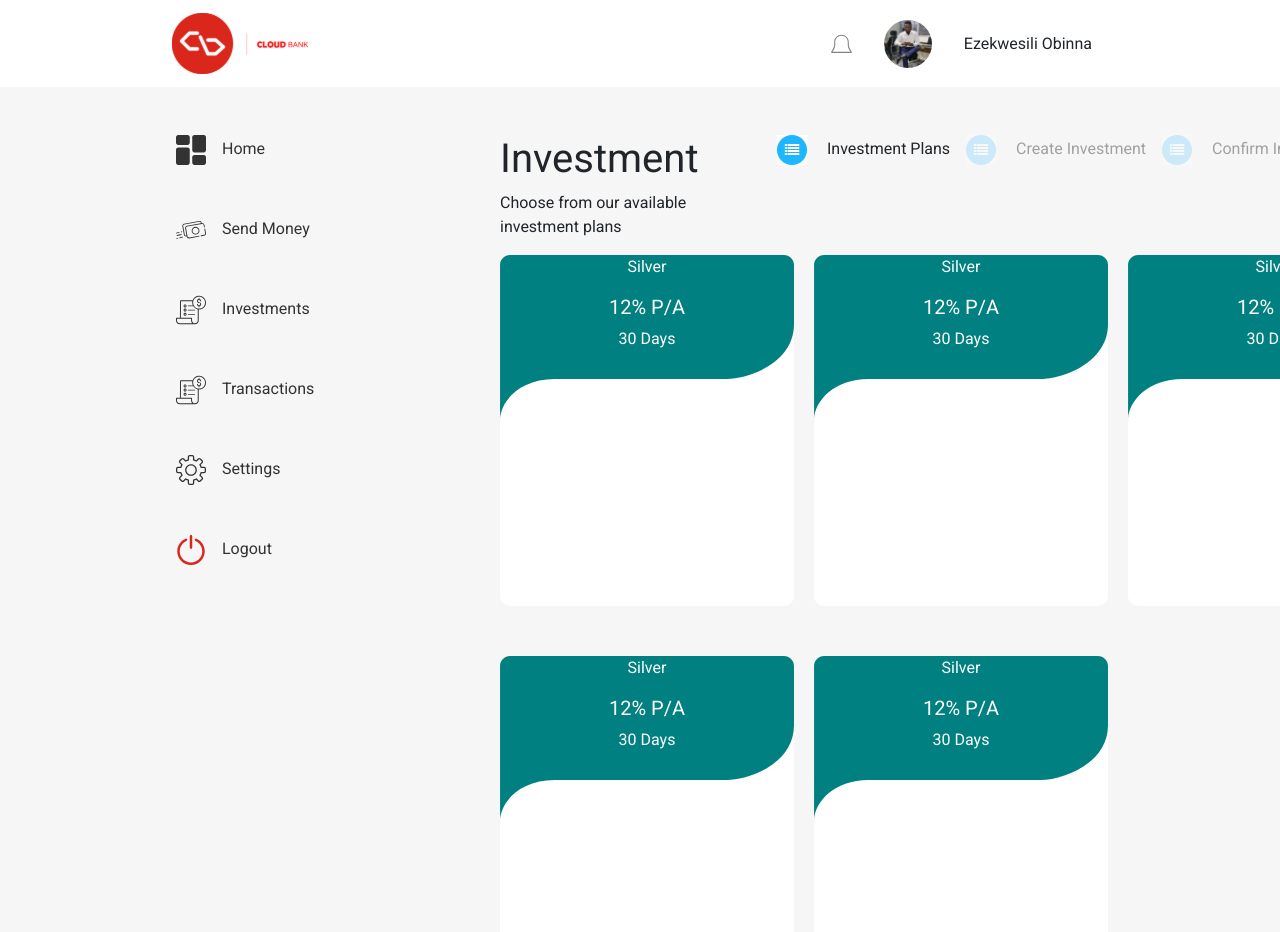
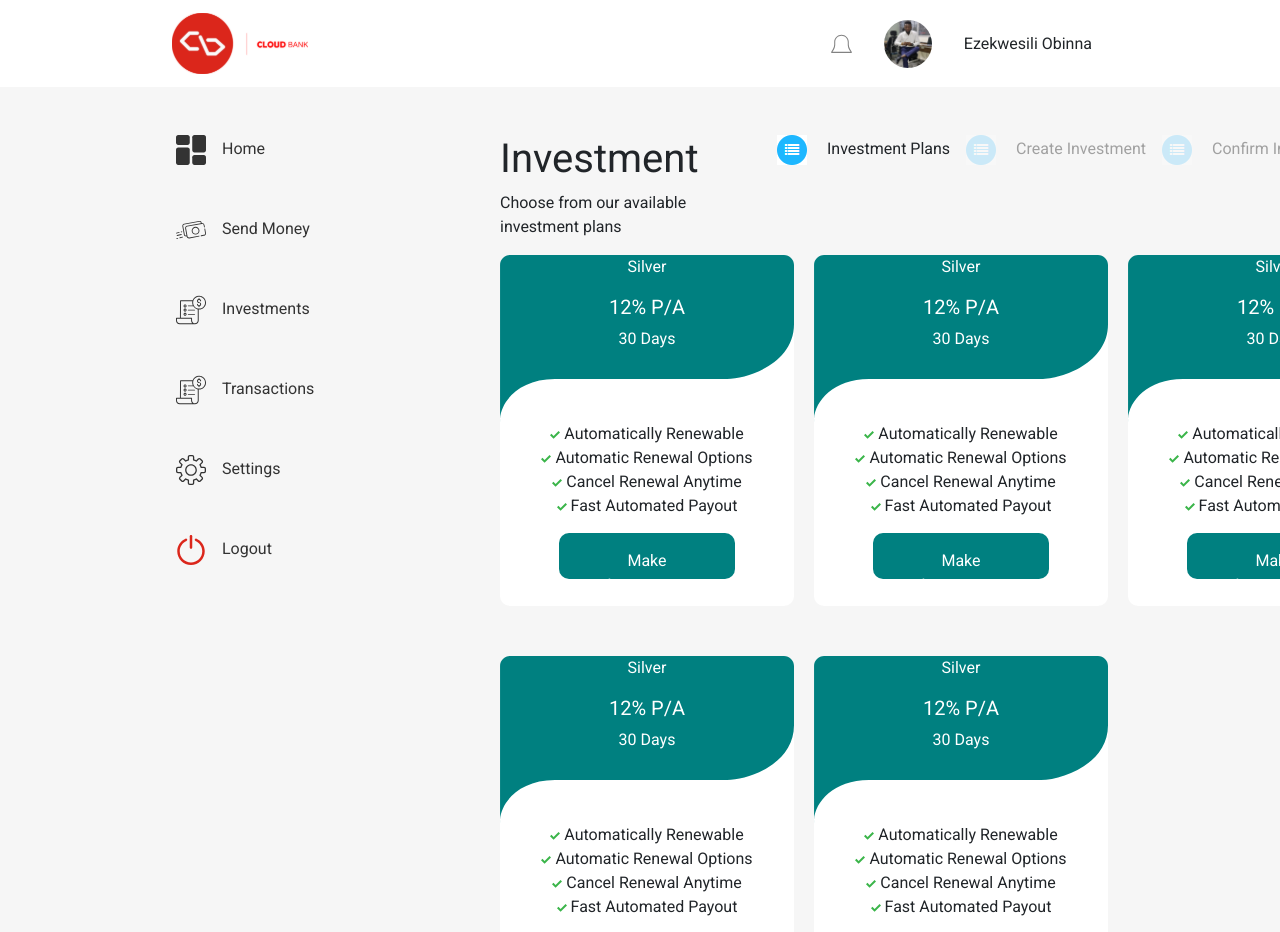
Before and after one commit to DamiCode18/Miraton_Assessment, a Vue app: page /investments in a window 1280 px wide. Shown: the top 932 px of the page. Built offline with nearby package versions, Linux system fonts and the light colour scheme.

Commit message:
investment page added

```diff
--- a/src/views/Investments.vue
+++ b/src/views/Investments.vue
@@ -25,6 +25,13 @@
           <h5>12% P/A</h5>
           <p>30 Days</p>
         </div>
+        <div class="text-center">
+        <div><img src="@/assets/check.svg" alt="" /> Automatically Renewable</div>
+        <div><img src="@/assets/check.svg" alt="" /> Automatic Renewal Options</div>
+        <div><img src="@/assets/check.svg" alt="" /> Cancel Renewal Anytime</div>
+        <div><img src="@/assets/check.svg" alt="" /> Fast Automated Payout</div>
+        <button class="btn btn-style">Make Investment</button>
+      </div>
       </div>
       <div class="w-curve">
         <div class="curve">
@@ -32,6 +39,13 @@
           <h5>12% P/A</h5>
           <p>30 Days</p>
         </div>
+        <div class="text-center">
+        <div><img src="@/assets/check.svg" alt="" /> Automatically Renewable</div>
+        <div><img src="@/assets/check.svg" alt="" /> Automatic Renewal Options</div>
+        <div><img src="@/assets/check.svg" alt="" /> Cancel Renewal Anytime</div>
+        <div><img src="@/assets/check.svg" alt="" /> Fast Automated Payout</div>
+        <button class="btn btn-style">Make Investment</button>
+      </div>
       </div>
       <div class="w-curve">
         <div class="curve">
@@ -39,6 +53,13 @@
           <h5>12% P/A</h5>
           <p>30 Days</p>
         </div>
+        <div class="text-center">
+        <div><img src="@/assets/check.svg" alt="" /> Automatically Renewable</div>
+        <div><img src="@/assets/check.svg" alt="" /> Automatic Renewal Options</div>
+        <div><img src="@/assets/check.svg" alt="" /> Cancel Renewal Anytime</div>
+        <div><img src="@/assets/check.svg" alt="" /> Fast Automated Payout</div>
+        <button class="btn btn-style">Make Investment</button>
+      </div>
       </div>
       <div class="w-curve">
         <div class="curve">
@@ -46,6 +67,13 @@
           <h5>12% P/A</h5>
           <p>30 Days</p>
         </div>
+        <div class="text-center">
+        <div><img src="@/assets/check.svg" alt="" /> Automatically Renewable</div>
+        <div><img src="@/assets/check.svg" alt="" /> Automatic Renewal Options</div>
+        <div><img src="@/assets/check.svg" alt="" /> Cancel Renewal Anytime</div>
+        <div><img src="@/assets/check.svg" alt="" /> Fast Automated Payout</div>
+        <button class="btn btn-style">Make Investment</button>
+      </div>
       </div>
       <div class="w-curve">
         <div class="curve">
@@ -53,6 +81,13 @@
           <h5>12% P/A</h5>
           <p>30 Days</p>
         </div>
+      <div class="text-center">
+        <div><img src="@/assets/check.svg" alt="" /> Automatically Renewable</div>
+        <div><img src="@/assets/check.svg" alt="" /> Automatic Renewal Options</div>
+        <div><img src="@/assets/check.svg" alt="" /> Cancel Renewal Anytime</div>
+        <div><img src="@/assets/check.svg" alt="" /> Fast Automated Payout</div>
+        <button class="btn btn-style">Make Investment</button>
+      </div>
       </div>
     </div>
   </div>
@@ -97,4 +132,13 @@ export default {};
   grid-auto-rows: auto;
   gap: 20px;
 }
+.btn-style{
+  color: #fff;
+  background: #008080;
+  width: 176px;
+height: 46px;
+border-radius: 10px;
+padding: 15px 34px;
+margin-top: 15px;
+}
 </style>
```
Also changed, not shown: src/assets/check.svg (added).
